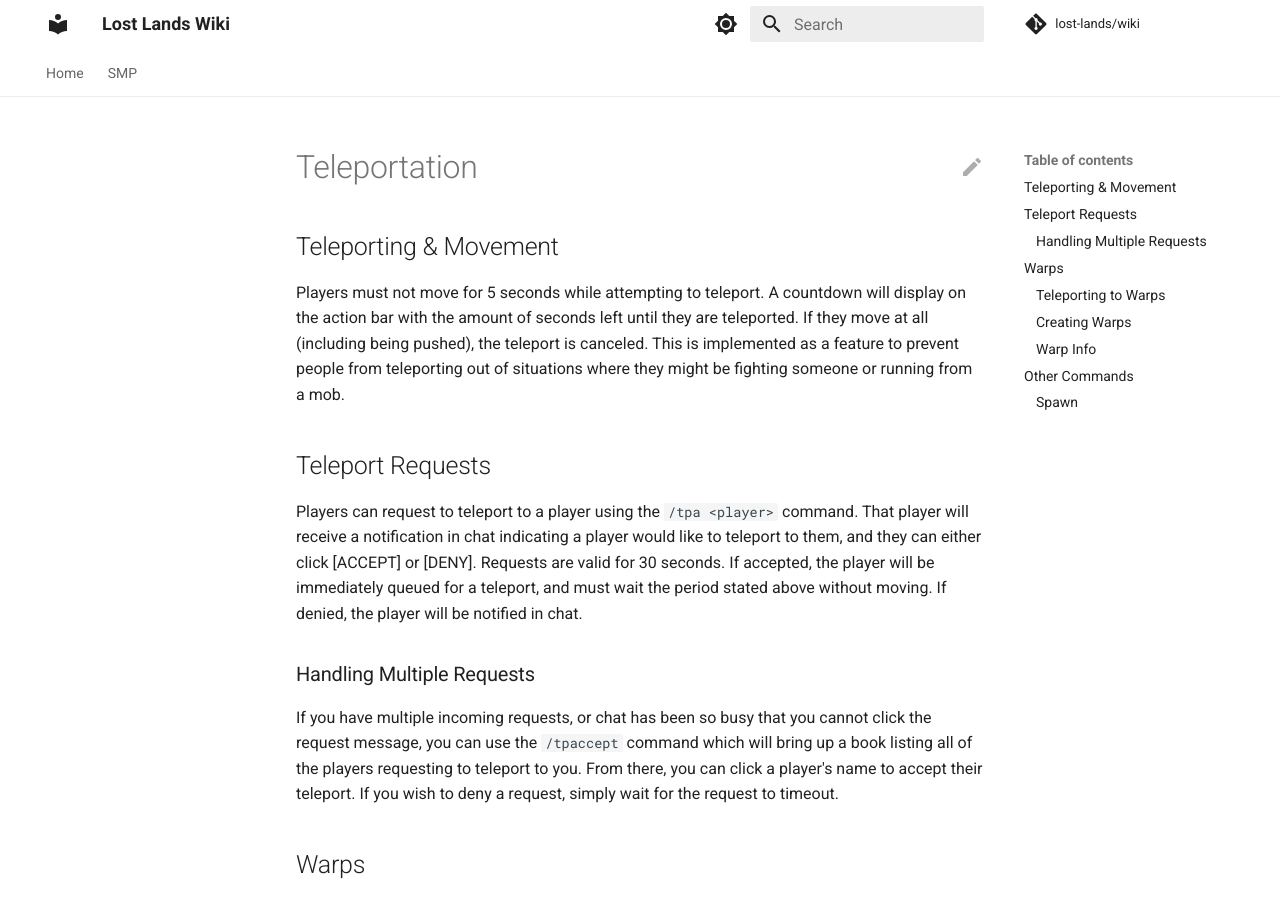
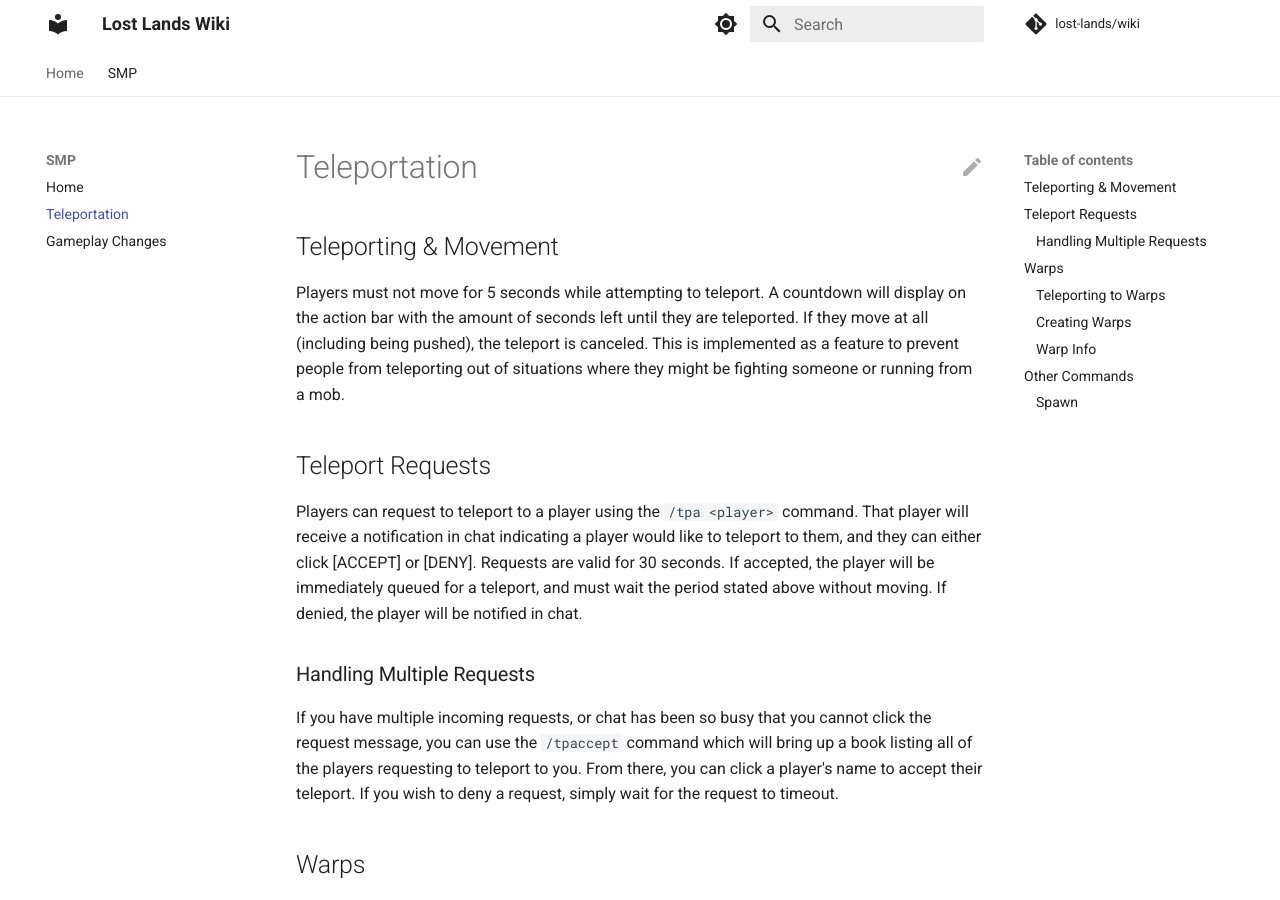
Before and after one commit to lost-lands/wiki, an MkDocs documentation site: the page built from docs/smp/teleportation.md, in a window 1280 px wide and 900 px high. Built offline with MkDocs 1.6.1 and Material for MkDocs 9.7.7, drawn with Linux system fonts in a browser that asks for light colours; comment, search, counter and statistics services are not loaded.

Commit message:
Added navigation items

```diff
--- a/mkdocs.yml
+++ b/mkdocs.yml
@@ -4,14 +4,20 @@ repo_url: https://github.com/lost-lands/wiki
 repo_name: lost-lands/wiki
 
 nav:
-  - Home: index.md
+  - Home:
+    - Welcome: index.md
+    - Privacy: privacy.md
   - SMP:
       - Home: smp/index.md
-      - Claims: smp/claims.md
+      - Teleportation: smp/teleportation.md
+      - Gameplay Changes: smp/gameplay-changes.md
 
 plugins:
   - search:
       lang: en
+
+markdown_extensions:
+  - footnotes
 
 theme:
   name: material
```
